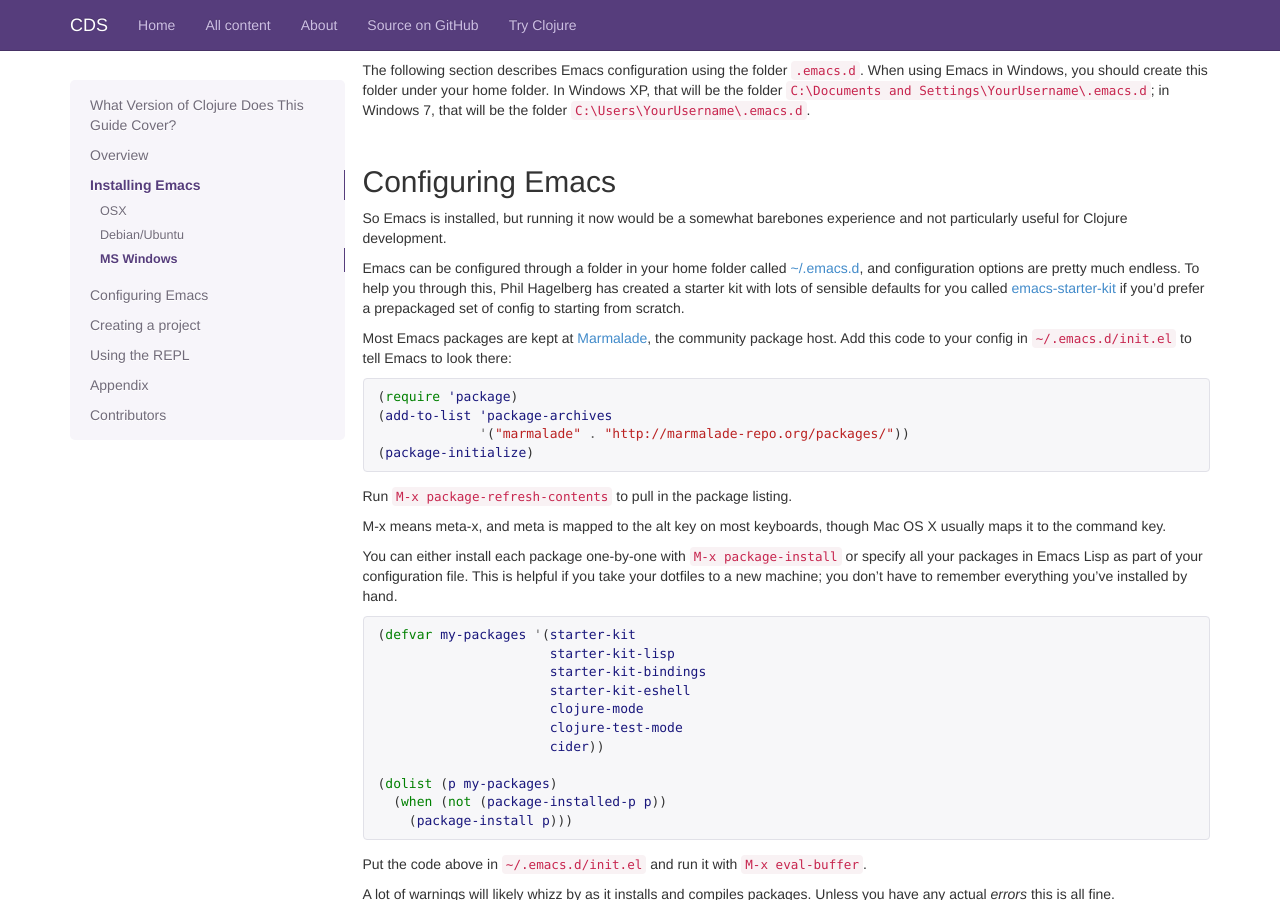
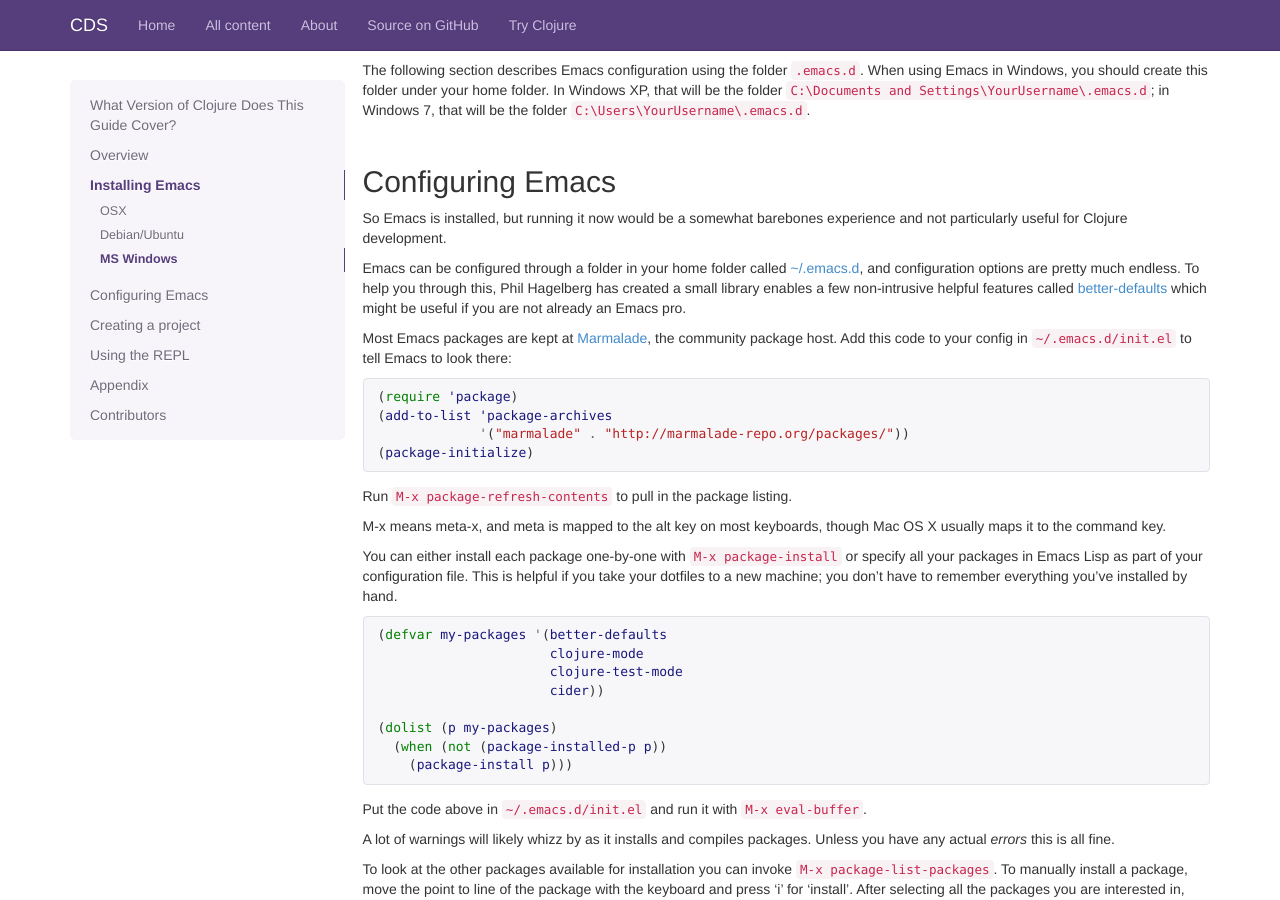
Before and after one commit to clojuredocs/guides, a Jekyll site: the page built from articles/tutorials/emacs.md, in a window 1280 px wide and 900 px high, scrolled down 1403 px. Built offline with Jekyll 4.4.1, drawn with Linux system fonts in a browser that asks for light colours; some web fonts are replaced.

Commit message:
Remove mention of the Starter Kit as it is deprecated.

````diff
--- a/articles/tutorials/emacs.md
+++ b/articles/tutorials/emacs.md
@@ -114,10 +114,10 @@ development.
 Emacs can be configured through a folder in your home folder called
 [~/.emacs.d](http://www.emacswiki.org/emacs/DotEmacsDotD), and
 configuration options are pretty much endless. To help you through
-this, Phil Hagelberg has created a starter kit with lots of sensible
-defaults for you called
-[emacs-starter-kit](https://github.com/technomancy/emacs-starter-kit)
-if you'd prefer a prepackaged set of config to starting from scratch.
+this, Phil Hagelberg has created a small library enables a few
+non-intrusive helpful features called
+[better-defaults](https://github.com/technomancy/better-defaults)
+which might be useful if you are not already an Emacs pro.
 
 Most Emacs packages are kept at [Marmalade](http://marmalade-repo.org),
 the community package host. Add this code to your config in
@@ -142,10 +142,7 @@ a new machine; you don't have to remember everything you've installed
 by hand.
 
 ```cl
-(defvar my-packages '(starter-kit
-                      starter-kit-lisp
-                      starter-kit-bindings
-                      starter-kit-eshell
+(defvar my-packages '(better-defaults
                       clojure-mode
                       clojure-test-mode
                       cider))
````
